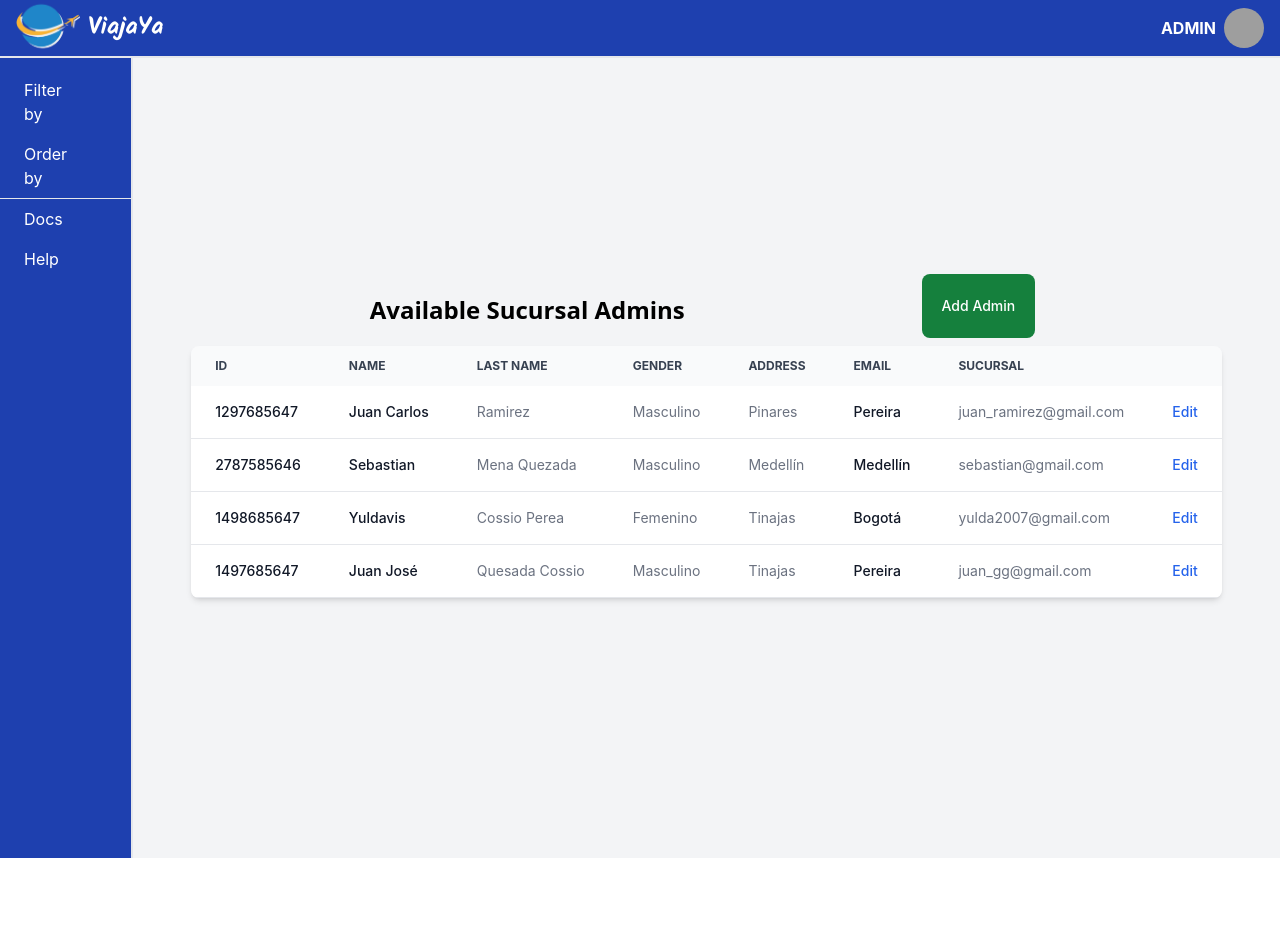
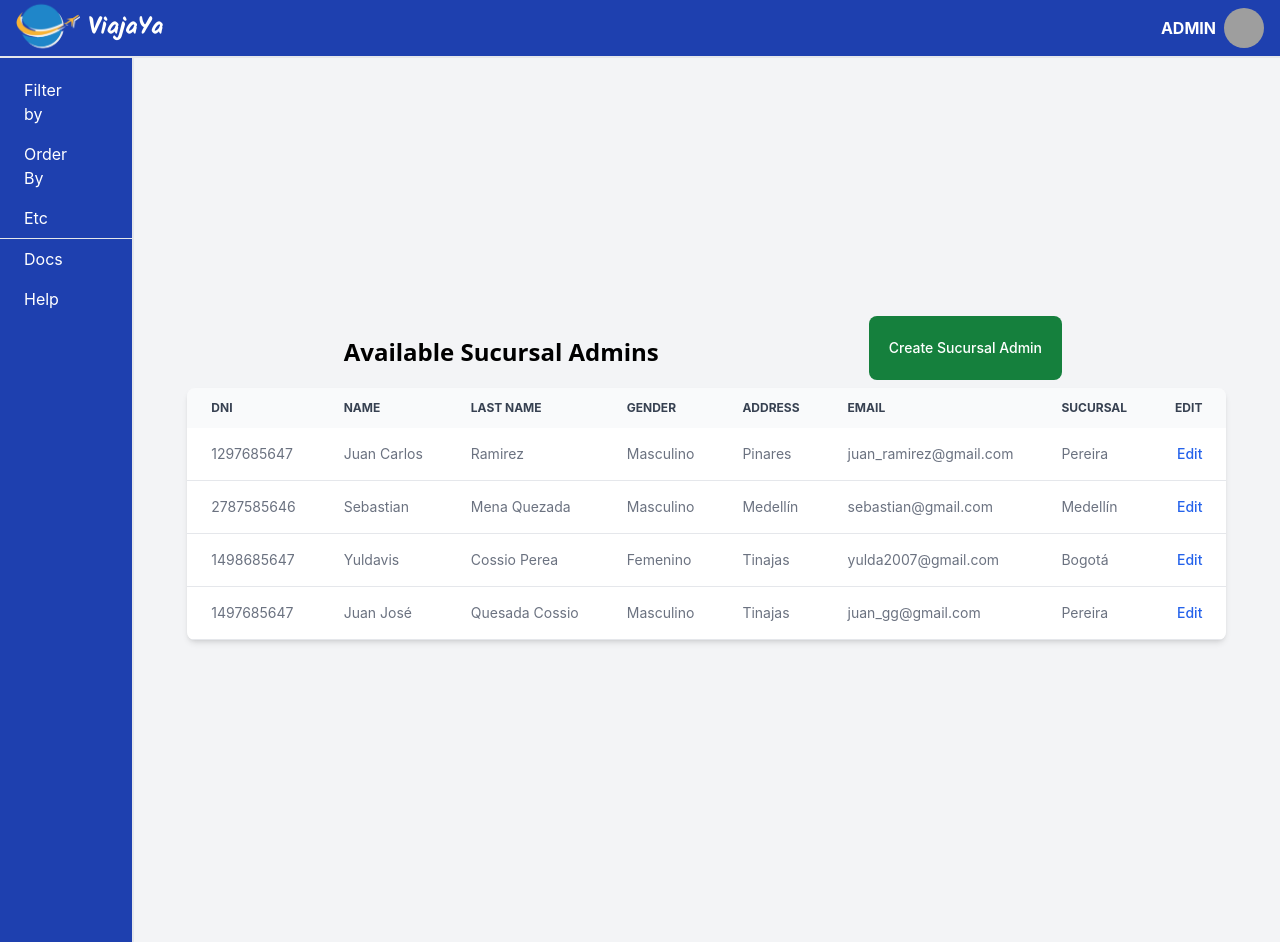
Before and after one commit to coscristian/Agencia-de-Viajes, a React (Create React App) app: page /admin/suc_admins/profile in a window 1280 px wide. Before the commit the page ends 858 px from the top, so only its background shows below. Built offline with nearby package versions, Linux system fonts and the light colour scheme; grey boxes are pictures that could not be loaded.

Commit message:
Sucursal Admins table and form fixed

```diff
--- a/src/pages/sucursal_admins/admins.jsx
+++ b/src/pages/sucursal_admins/admins.jsx
@@ -1,8 +1,18 @@
-import React, { useEffect, useState, useRef } from "react";
 import Sidebar from "components/Sidebar";
-import { Link, Outlet } from "react-router-dom";
+import SidebarOption from "components/SidebarOption";
+import InformationLayout from "layouts/private_layout/InformationLayout";
+import { useEffect, useState } from "react";
+import EntityForm from "components/EntityForm";
+import FormGridHeader from "components/form/FormGridHeader";
+import FormInput from "components/form/FormInput";
+import Table from "components/table/Table";
+import TableBody from "components/table/TableBody";
+import TableHeader from "components/table/TableHeader";
+import TableRow from "components/table/TableRow";
+import TableHeaderColumn from "components/table/TableHeaderColumn";
+import FormInputSelect from "components/form/FormInputSelect";
 
-const backendData = [
+const sucursalAdminsBackend = [
   {
     id: "1297685647",
     name: "Juan Carlos",
@@ -42,6 +52,7 @@ const backendData = [
 ];
 
 const Admins = () => {
+  /*
   const [showTable, setShowTable] = useState(true);
   const [titleText, setTitleText] = useState("Available Sucursal Admins");
   const [buttonText, setButtonText] = useState("Add Admin");
@@ -50,7 +61,14 @@ const Admins = () => {
   const [sucusarlAdminInfo, setSucursalAdminInfo] = useState({});
   const [idAdmin, setIdAdmin] = useState(0);
   const [submitInfoText, setSubmitInfoText] = useState("Create Suc Admin");
+*/
+  const [showTable, setShowTable] = useState(true);
+  const [sucursalAdmins, setSucursalAdmins] = useState([]);
 
+  useEffect(() => {
+    setSucursalAdmins(sucursalAdminsBackend);
+  }, []);
+  /*
   useEffect(()=>{
     if(editAdminInfo){
       setSubmitInfoText("Update Suc Admin");
@@ -73,57 +91,128 @@ const Admins = () => {
       setButtonText("Show All Admins");
     }
   }, [showTable]);
-
+*/
   return (
-    <div className="flex flex-row bg-gray-100 h-screen">
+    <div className="flex flex-row bg-gray-100">
       <Sidebar>
-        <li className="py-2 pl-6 pr-14 hover:bg-blue-900 rounded-3xl">
-          Filter by
-        </li>
-        <li className="py-2 pl-6 pr-14 hover:bg-blue-900 rounded-3xl">
-          Order by
-        </li>
+        <SidebarOption optionText="Filter by" />
+        <SidebarOption optionText="Order By" />
+        <SidebarOption optionText="Etc" />
       </Sidebar>
-
-      <div className="flex flex-col my-5 w-full justify-center items-center mb-16">
-        <div className="flex w-full justify-evenly">
-          <h2 className="text-2xl my-5 font-sans font-bold">{titleText}</h2>
-          <button
-            type="button"
-            class="text-white bg-green-700 hover:bg-green-800 focus:outline-none focus:ring-4 focus:ring-green-300 font-medium rounded-lg text-sm px-5 py-2.5 text-center mr-2 mb-2 dark:bg-green-600 dark:hover:bg-green-700 dark:focus:ring-green-800"
-            onClick={() => {
-              setShowTable(!showTable);
-            }}
+      <InformationLayout
+        tableTitle="Available Sucursal Admins"
+        buttonTableText="Create Sucursal Admin"
+        formTitle="Creating Sucursal Admin"
+        buttonFormText="Show All Sucursal Admins"
+        showTable={showTable}
+        setShowTable={setShowTable}
+        table={
+          <SucursalAdminsTable
+            sucursalAdmins={sucursalAdmins}
+            setShowTable={setShowTable}
+          />
+        }
+        form={
+          <EntityForm
+            entities={sucursalAdmins}
+            setEntities={setSucursalAdmins}
+            setShowTable={setShowTable}
           >
-            {buttonText}
-          </button>
-        </div>
-        {showTable ? (
-          <SucursalAdminsTable
-            setShowTable={setShowTable}
-            adminsList={admins}
-            setEditAdminInfo={setEditAdminInfo}
-            setSucursalAdminInfo={setSucursalAdminInfo}
+            <FormGridHeader>
+              <FormInput
+                type="text"
+                name="dni"
+                placeholder=""
+                required={true}
+                editingInfo={false}
+                labelText="DNI"
               />
-        ) : (
-          <FormCreateAdmin
-            adminsList={admins}
-            setShowTable={setShowTable}
-            setAdmins={setAdmins}
-            showTable={showTable}
-            editAdminInfo={editAdminInfo}
-            defaultSucAdminInfo={sucusarlAdminInfo}
-
-            submitInfoText={submitInfoText}
+              <FormInput
+                type="text"
+                name="name"
+                placeholder=""
+                required={true}
+                editingInfo={false}
+                labelText="Name"
               />
-        )}
-      </div>
+              <FormInput
+                type="text"
+                name="lastname"
+                placeholder=""
+                required={true}
+                editingInfo={false}
+                labelText="Last Name"
+              />
+              <FormInputSelect name="gender" labelText="Gender" required={true}>
+                <option>Male</option>
+                <option>Female</option>
+              </FormInputSelect>
+            </FormGridHeader>
+            <FormInputSelect
+              name="sucursal"
+              labelText="Sucursal"
+              required={true}
+            >
+              <option>Pereira</option>
+              <option>Cali</option>
+              <option>Medellín</option>
+              <option>Bogotá</option>
+            </FormInputSelect>
+            <FormInput
+              type="text"
+              name="address"
+              placeholder=""
+              required={true}
+              editingInfo={false}
+              labelText="Address"
+            />
+            <FormInput
+              type="email"
+              name="email"
+              placeholder=""
+              required={true}
+              editingInfo={false}
+              labelText="Email"
+            />
+          </EntityForm>
+        }
+      />
     </div>
   );
 };
 
-const FormCreateAdmin = ({ adminsList, setShowTable, setAdmins, editAdminInfo, defaultSucAdminInfo, submitInfoText }) => {
-
+const SucursalAdminsTable = ({ sucursalAdmins, setShowTable }) => {
+  return (
+    <Table>
+      <TableHeader>
+        <TableHeaderColumn text="DNI" />
+        <TableHeaderColumn text="Name" />
+        <TableHeaderColumn text="Last Name" />
+        <TableHeaderColumn text="Gender" />
+        <TableHeaderColumn text="Address" />
+        <TableHeaderColumn text="Email" />
+        <TableHeaderColumn text="Sucursal" />
+        <TableHeaderColumn text="Edit" />
+      </TableHeader>
+      <TableBody>
+        {sucursalAdmins.map((sucursalAdmin) => {
+          return (
+            <TableRow entity={sucursalAdmin} setShowTable={setShowTable} />
+          );
+        })}
+      </TableBody>
+    </Table>
+  );
+};
+/*
+const FormCreateAdmin = ({
+  adminsList,
+  setShowTable,
+  setAdmins,
+  editAdminInfo,
+  defaultSucAdminInfo,
+  submitInfoText,
+}) => {
   const form = useRef(null);
 
   const submitCreateAdminForm = (e) => {
@@ -149,8 +238,8 @@ const FormCreateAdmin = ({ adminsList, setShowTable, setAdmins, editAdminInfo, d
             class="block py-2.5 px-0 w-full text-sm text-gray-900 bg-transparent border-0 border-b-2 border-gray-300 appearance-none dark:text-black dark:border-gray-600 dark:focus:border-blue-500 focus:outline-none focus:ring-0 focus:border-blue-600 peer"
             placeholder=" "
             required
-            defaultValue={editAdminInfo ? defaultSucAdminInfo.id: ""}
-            disabled={editAdminInfo ? true: false}
+            defaultValue={editAdminInfo ? defaultSucAdminInfo.id : ""}
+            disabled={editAdminInfo ? true : false}
           />
           <label
             for="id"
@@ -166,7 +255,7 @@ const FormCreateAdmin = ({ adminsList, setShowTable, setAdmins, editAdminInfo, d
             class="block py-2.5 px-0 w-full text-sm text-gray-900 bg-transparent border-0 border-b-2 border-gray-300 appearance-none dark:text-black dark:border-gray-600 dark:focus:border-blue-500 focus:outline-none focus:ring-0 focus:border-blue-600 peer"
             placeholder=" "
             required
-            defaultValue={editAdminInfo ? defaultSucAdminInfo.name: ""}
+            defaultValue={editAdminInfo ? defaultSucAdminInfo.name : ""}
           />
           <label
             for="name"
@@ -182,7 +271,7 @@ const FormCreateAdmin = ({ adminsList, setShowTable, setAdmins, editAdminInfo, d
             class="block py-2.5 px-0 w-full text-sm text-gray-900 bg-transparent border-0 border-b-2 border-gray-300 appearance-none dark:text-black dark:border-gray-600 dark:focus:border-blue-500 focus:outline-none focus:ring-0 focus:border-blue-600 peer"
             placeholder=" "
             required
-            defaultValue={editAdminInfo ? defaultSucAdminInfo.lastName: ""}
+            defaultValue={editAdminInfo ? defaultSucAdminInfo.lastName : ""}
           />
           <label
             for="lastName"
@@ -234,7 +323,7 @@ const FormCreateAdmin = ({ adminsList, setShowTable, setAdmins, editAdminInfo, d
           class="block py-2.5 px-0 w-full text-sm text-gray-900 bg-transparent border-0 border-b-2 border-gray-300 appearance-none dark:text-black dark:border-gray-600 dark:focus:border-blue-500 focus:outline-none focus:ring-0 focus:border-blue-600 peer"
           placeholder=" "
           required
-          defaultValue={editAdminInfo ? defaultSucAdminInfo.email: ""}
+          defaultValue={editAdminInfo ? defaultSucAdminInfo.email : ""}
         />
         <label
           for="email"
@@ -250,7 +339,7 @@ const FormCreateAdmin = ({ adminsList, setShowTable, setAdmins, editAdminInfo, d
           class="block py-2.5 px-0 w-full text-sm text-gray-900 bg-transparent border-0 border-b-2 border-gray-300 appearance-none dark:text-black dark:border-gray-600 dark:focus:border-blue-500 focus:outline-none focus:ring-0 focus:border-blue-600 peer"
           placeholder=" "
           required
-          defaultValue={editAdminInfo ? defaultSucAdminInfo.address: ""}
+          defaultValue={editAdminInfo ? defaultSucAdminInfo.address : ""}
         />
         <label
           for="address"
@@ -291,8 +380,13 @@ const FormCreateAdmin = ({ adminsList, setShowTable, setAdmins, editAdminInfo, d
   );
 };
 
-const SucursalAdminsTable = ({setShowTable, adminsList, setEditAdminInfo, setSucursalAdminInfo}) => {
 
+const SucursalAdminsTable = ({
+  setShowTable,
+  adminsList,
+  setEditAdminInfo,
+  setSucursalAdminInfo,
+}) => {
   return (
     <div class="relative overflow-x-auto shadow-md sm:rounded-lg">
       <table class="w-full text-sm text-left text-gray-500 dark:text-gray-400">
@@ -346,7 +440,7 @@ const SucursalAdminsTable = ({setShowTable, adminsList, setEditAdminInfo, setSuc
                 <td class="px-6 py-4">{currentAdmin.email}</td>
                 <td class="px-6 py-4 text-right">
                   <a
-                    onClick={()=>{
+                    onClick={() => {
                       setEditAdminInfo(true);
                       setShowTable(false);
                       setSucursalAdminInfo({
@@ -356,7 +450,7 @@ const SucursalAdminsTable = ({setShowTable, adminsList, setEditAdminInfo, setSuc
                         gender: currentAdmin.gender,
                         address: currentAdmin.address,
                         sucursal: currentAdmin.sucursal,
-                        email: currentAdmin.email
+                        email: currentAdmin.email,
                       });
                     }}
                     href="#"
@@ -373,5 +467,5 @@ const SucursalAdminsTable = ({setShowTable, adminsList, setEditAdminInfo, setSuc
     </div>
   );
 };
-
+*/
 export default Admins;
```
Lines whose indentation alone changed are shown as unchanged.
